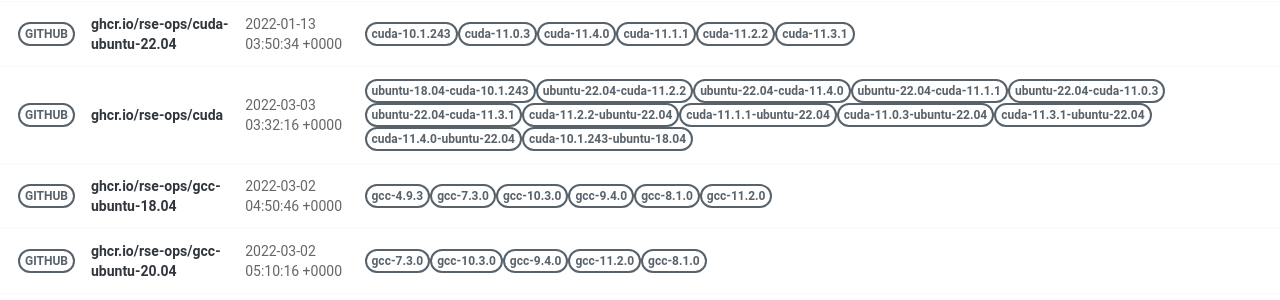
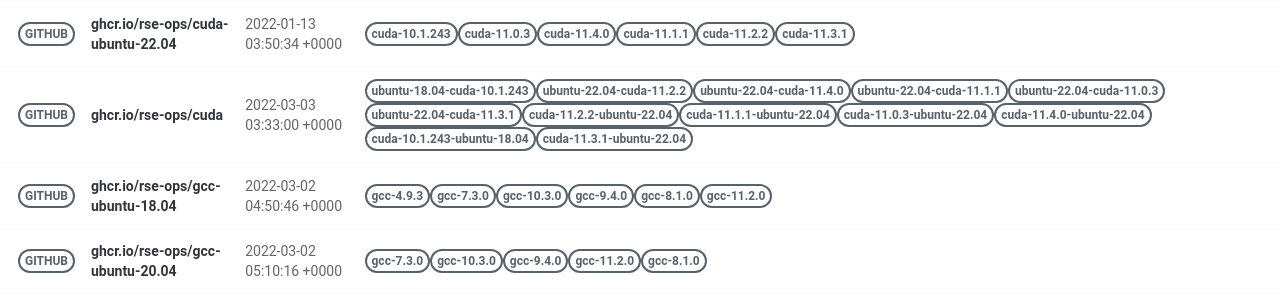
Before and after one commit to rse-ops/docker-images, a Jekyll site: the page built from pages/index.md, in a window 1280 px wide. Shown: the part 428-728 px from the top of the page. Built offline with Jekyll 4.4.1, drawn with Linux system fonts in a browser that asks for light colours; nearby versions of some CDN libraries.

Commit message:
Automated push to update library 2022-03-03

```diff
--- a/_library/ghcr.io-rse-ops-cuda.md
+++ b/_library/ghcr.io-rse-ops-cuda.md
@@ -1,7 +1,7 @@
 ---
 layout: container
 name: ghcr.io/rse-ops/cuda
-updated_at: 2022-03-03 03:32:16.645009
+updated_at: 2022-03-03 03:33:00.280476
 
 
 container_url: https://github.com/orgs/rse-ops/packages/container/package/cuda
@@ -33,14 +33,14 @@ versions:
  - tag: cuda-11.0.3-ubuntu-22.04
    dockerfile: https://github.com/rse-ops/docker-images/blob/main/ubuntu/cuda/Dockerfile
    manifest: https://crane.ggcr.dev/manifest/ghcr.io/rse-ops/cuda:cuda-11.0.3-ubuntu-22.04
- - tag: cuda-11.3.1-ubuntu-22.04
-   dockerfile: https://github.com/rse-ops/docker-images/blob/main/ubuntu/cuda/Dockerfile
-   manifest: https://crane.ggcr.dev/manifest/ghcr.io/rse-ops/cuda:cuda-11.3.1-ubuntu-22.04
  - tag: cuda-11.4.0-ubuntu-22.04
    dockerfile: https://github.com/rse-ops/docker-images/blob/main/ubuntu/cuda/Dockerfile
    manifest: https://crane.ggcr.dev/manifest/ghcr.io/rse-ops/cuda:cuda-11.4.0-ubuntu-22.04
  - tag: cuda-10.1.243-ubuntu-18.04
    dockerfile: https://github.com/rse-ops/docker-images/blob/main/ubuntu/cuda/Dockerfile
    manifest: https://crane.ggcr.dev/manifest/ghcr.io/rse-ops/cuda:cuda-10.1.243-ubuntu-18.04
+ - tag: cuda-11.3.1-ubuntu-22.04
+   dockerfile: https://github.com/rse-ops/docker-images/blob/main/ubuntu/cuda/Dockerfile
+   manifest: https://crane.ggcr.dev/manifest/ghcr.io/rse-ops/cuda:cuda-11.3.1-ubuntu-22.04
 
 ---
```
